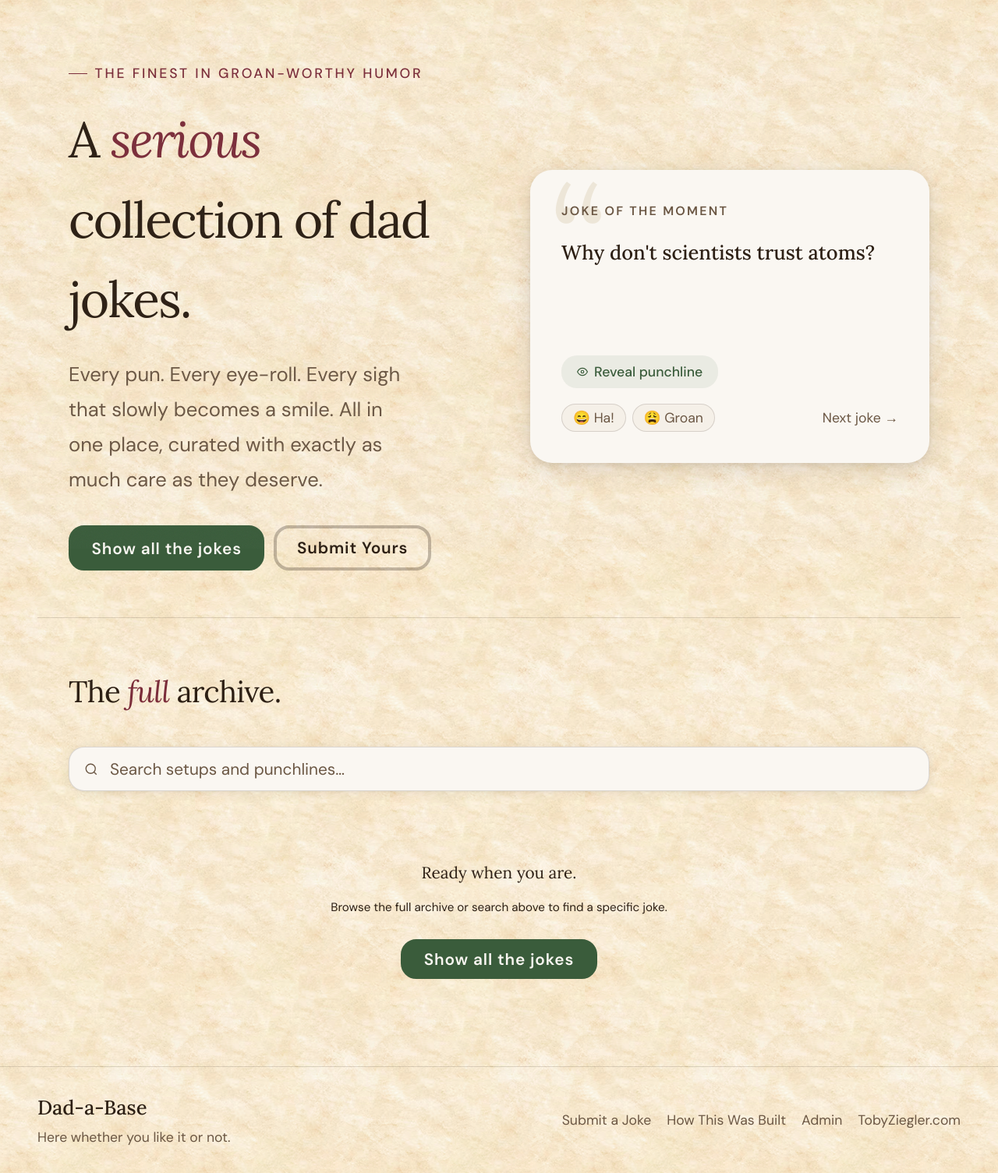
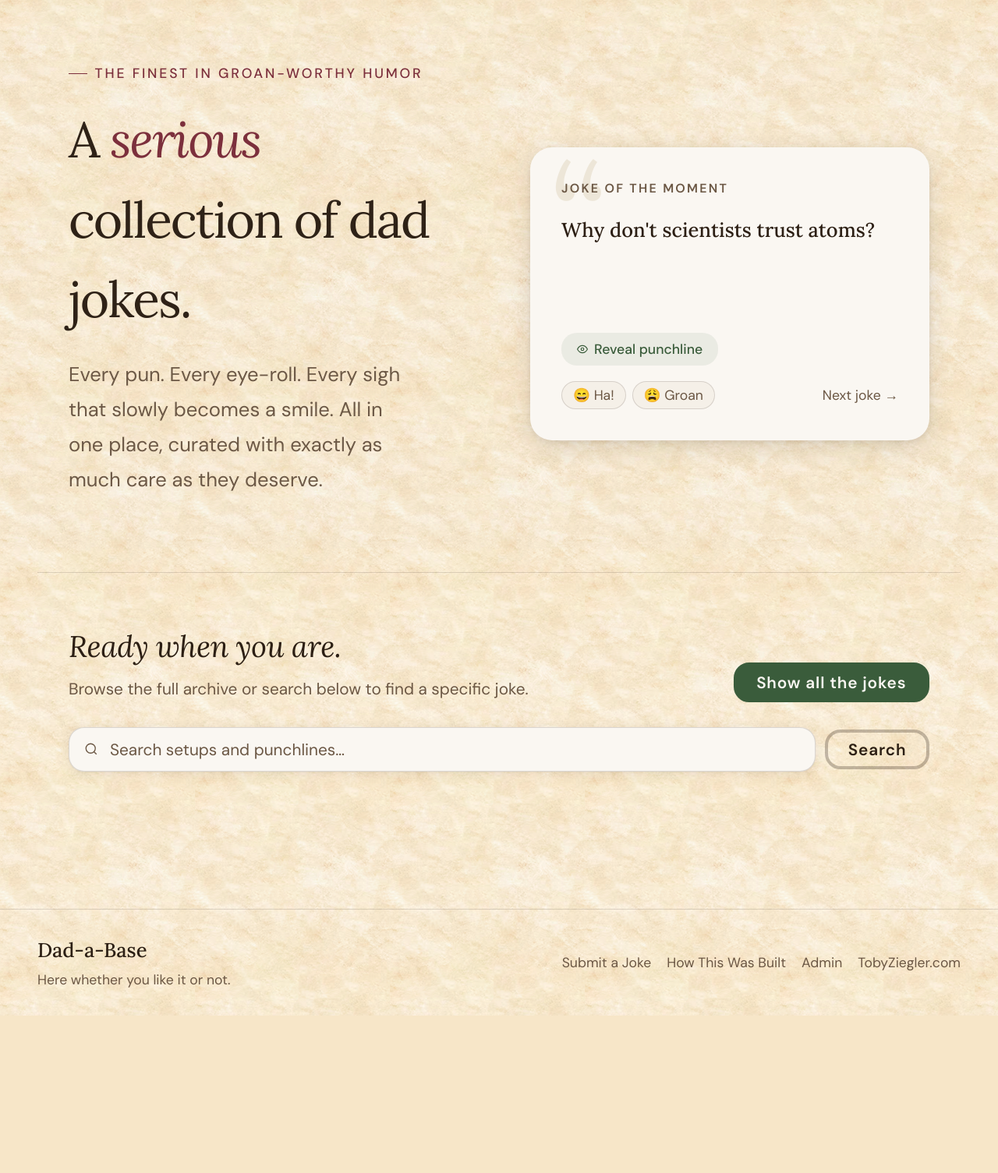
Before and after one commit to TobyZiegler/dadabase, a PHP site: page / in a window 1280 px wide. Shown: the part 96-1601 px from the top of the page at 78% size. After the commit the page ends 1399 px from the top, so only its background shows below. Run offline with PHP 8.4, Linux system fonts and the light colour scheme; data comes from the database, SQL or seed files in the repository; a stand-in replaces the project's code that opens the database connection.

Commit message:
Fix for categories, change search, footer, hero buttons, and title section.

```diff
--- a/index.php
+++ b/index.php
@@ -31,8 +31,10 @@
       All in one place, curated with exactly as much care as they deserve.
     </p>
     <div class="hero-actions">
+      <!--
       <button onclick="revealArchive()" class="btn btn-primary">Show all the jokes</button>
       <a href="submit.php" class="btn btn-secondary">Submit Yours</a>
+      -->
     </div>
   </div>
 
@@ -56,10 +58,17 @@
 <!-- ─── Browse Section ─────────────────────────────────────────────── -->
 <section class="section" id="browse">
   <div class="section-header">
-    <h2 class="section-title">The <em>full</em> archive.</h2>
+    <div>
+      <h2 class="section-title-cursive">Ready when you are.</h2>
+      <p class="section-subtitle">Browse the full archive or search below to find a specific joke.</p>
+    </div>
+    <div class="section-header-right">
       <span class="section-count" id="joke-count"></span>
+      <button onclick="revealArchive()" id="show-all-btn" class="btn btn-primary">Show all the jokes</button>
+    </div>
   </div>
 
+  <div class="search-row">
     <div class="search-wrapper">
       <svg width="18" height="18" viewBox="0 0 24 24" fill="none" stroke="currentColor" stroke-width="1.8">
         <circle cx="11" cy="11" r="8"/><path d="m21 21-4.35-4.35"/>
@@ -72,19 +81,14 @@
         oninput="handleSearch()"
       >
     </div>
+    <button class="btn btn-secondary btn-search" onclick="triggerSearch()">Search</button>
+  </div>
 
   <!-- Category filter pills — populated dynamically -->
   <div id="category-filter-bar" style="display:none;flex-wrap:wrap;gap:8px;margin-bottom:28px"></div>
 
   <!-- Hidden until Browse is clicked or search is used -->
-  <div id="archive-prompt" style="text-align:center;padding:48px 20px">
-    <div style="font-family:var(--font-display);font-size:1.3rem;font-weight:400;color:var(--brown);margin-bottom:16px">
-      Ready when you are.
-    </div>
-    <p style="color:var(--taupe);font-size:0.95rem;margin-bottom:28px">
-      Browse the full archive or search above to find a specific joke.
-    </p>
-    <button onclick="revealArchive()" class="btn btn-primary">Show all the jokes</button>
+  <div id="archive-prompt" style="padding:48px 0 24px 0">
   </div>
 
   <div id="jokes-grid" style="display:none"></div>
@@ -114,11 +118,18 @@ let searchTimer   = null;
 let archiveLoaded = false;
 let activeCategory = ''; // '' = All
 
+// ── Footer sticky state ─────────────────────────────────────────────
+function setFooterSticky(sticky) {
+  var footer = document.querySelector('.site-footer');
+  if (footer) footer.classList.toggle('footer-sticky', sticky);
+}
+
 // ── Reveal / toggle archive ─────────────────────────────────────────
 function revealArchive() {
   var prompt = document.getElementById('archive-prompt');
   var grid   = document.getElementById('jokes-grid');
   var catBar = document.getElementById('category-filter-bar');
+  var btn    = document.getElementById('show-all-btn');
 
   if (!archiveLoaded) {
     prompt.style.display = 'none';
@@ -127,17 +138,40 @@ function revealArchive() {
     archiveLoaded = true;
     loadCategories();
     loadJokes();
+    if (btn) btn.textContent = 'Hide the jokes';
+    setFooterSticky(true);
   } else if (grid.style.display === 'none') {
     prompt.style.display = 'none';
     grid.style.display   = 'grid';
     catBar.style.display = 'flex';
+    if (btn) btn.textContent = 'Hide the jokes';
+    setFooterSticky(true);
   } else {
     grid.style.display   = 'none';
     catBar.style.display = 'none';
     prompt.style.display = 'block';
+    if (btn) btn.textContent = 'Show all the jokes';
+    setFooterSticky(false);
   }
 
   document.getElementById('browse').scrollIntoView({ behavior: 'smooth' });
+}
+
+// ── Search button trigger ───────────────────────────────────────────
+function triggerSearch() {
+  var prompt = document.getElementById('archive-prompt');
+  var grid   = document.getElementById('jokes-grid');
+  var catBar = document.getElementById('category-filter-bar');
+  if (prompt.style.display !== 'none') {
+    prompt.style.display = 'none';
+    grid.style.display   = 'grid';
+    catBar.style.display = 'flex';
+    archiveLoaded = true;
+    loadCategories();
+    setFooterSticky(true);
+  }
+  var q = document.getElementById('search-input').value.trim();
+  loadJokes(q);
 }
 
 // ── Load category pills ─────────────────────────────────────────────
@@ -161,7 +195,12 @@ function renderCategoryPills(cats) {
 }
 
 function filterByCategory(cat) {
+  // Clicking the active category (including All='') deselects it back to All
+  if (cat !== '' && cat === activeCategory) {
+    activeCategory = '';
+  } else {
     activeCategory = cat;
+  }
   fetch('jokes.php?action=categories')
     .then(function(r) { return r.json(); })
     .then(renderCategoryPills)
@@ -306,6 +345,7 @@ function handleSearch() {
     catBar.style.display = 'flex';
     archiveLoaded = true;
     loadCategories();
+    setFooterSticky(true);
   }
   clearTimeout(searchTimer);
   searchTimer = setTimeout(function() {
--- a/style.css
+++ b/style.css
@@ -354,8 +354,33 @@
   display: flex;
   align-items: flex-end;
   justify-content: space-between;
-  margin-bottom: 2.5rem;
+  margin-bottom: 2rem;
   gap: 1.25rem;
+  flex-wrap: wrap;
+}
+
+.section-header-right {
+  display: flex;
+  align-items: center;
+  gap: 1rem;
+  flex-shrink: 0;
+}
+
+/* "Ready when you are." — full cursive display, same weight as old h2 */
+.section-title-cursive {
+  font-family: var(--font-display);
+  font-size: clamp(1.8rem, 3vw, 2.4rem);
+  font-weight: 400;
+  font-style: italic;
+  letter-spacing: -0.01em;
+  color: var(--text);
+  margin-bottom: 0.4rem;
+}
+
+.section-subtitle {
+  font-size: var(--text-base);
+  color: var(--text-muted);
+  font-weight: 400;
 }
 
 .section-title {
@@ -378,9 +403,27 @@
 }
 
 
+/* ─── Search Row ────────────────────────────────────────────────────── */
+.search-row {
+  display: flex;
+  align-items: center;
+  gap: 0.75rem;
+  margin-bottom: 2.5rem;
+}
+
+.search-row .search-wrapper {
+  flex: 1;
+  margin-bottom: 0;   /* override standalone margin */
+}
+
+.btn-search {
+  flex-shrink: 0;
+  white-space: nowrap;
+}
+
+
 /* ─── Search Bar ────────────────────────────────────────────────────── */
 .search-wrapper {
-  margin-bottom: 2.5rem;
   position: relative;
 }
 
@@ -746,6 +789,21 @@
   justify-content: space-between;
   gap: 1.5rem;
   flex-wrap: wrap;
+  transition: padding 0.25s cubic-bezier(0.4, 0, 0.2, 1),
+              background 0.25s cubic-bezier(0.4, 0, 0.2, 1),
+              box-shadow 0.25s cubic-bezier(0.4, 0, 0.2, 1);
+}
+
+/* Sticky compact footer — applied via JS when jokes grid is visible */
+.site-footer.footer-sticky {
+  position: sticky;
+  bottom: 0;
+  z-index: 90;   /* below header (100) but above joke cards */
+  padding: 0.7rem 3rem;
+  background: rgba(245, 240, 232, 0.92);
+  backdrop-filter: blur(14px);
+  -webkit-backdrop-filter: blur(14px);
+  box-shadow: 0 -4px 20px rgba(44, 31, 20, 0.10);
 }
 
 .footer-brand {
@@ -1029,10 +1087,14 @@
   .divider { padding: 0 1.5rem; }
 
   .site-footer { padding: 2rem 1.5rem; }
+  .site-footer.footer-sticky { padding: 0.7rem 1.5rem; }
 
   .admin-header { padding: 1.25rem 1.5rem; }
 
   .submit-card { padding: 2.25rem 1.75rem; }
+
+  .section-header { flex-direction: column; align-items: flex-start; }
+  .section-header-right { width: 100%; justify-content: space-between; }
 }
 
 @media (max-width: 600px) {
```
Lines whose indentation alone changed are shown as unchanged.
